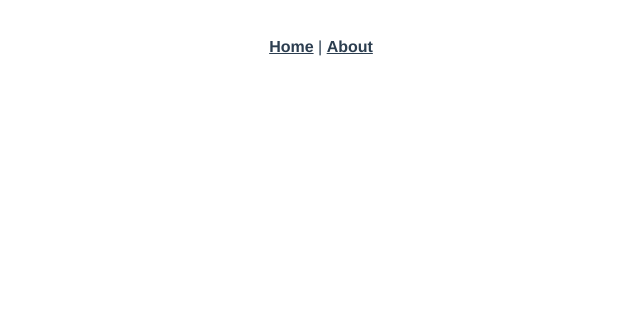
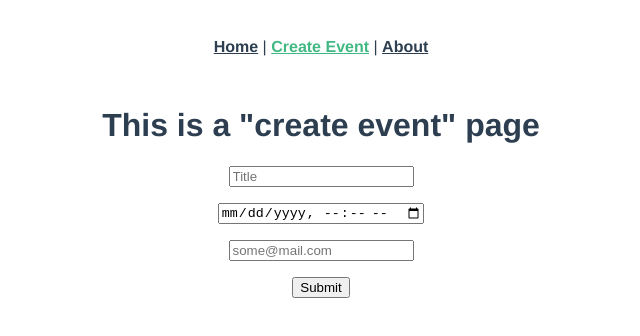
Before and after one commit to tonsV2/event-rooster-web, a Vue app: page /create-event in a window 1280 px wide. Before the commit this address had no page. Shown: the top 336 px of the page, without its empty margins (319-959 px from the left). Built offline with nearby package versions, Linux system fonts and the light colour scheme.

Commit message:
Implement CreateEvent view

```diff
--- a/package.json
+++ b/package.json
@@ -9,8 +9,9 @@
   },
   "dependencies": {
     "core-js": "^3.6.5",
-    "vue": "^3.0.0",
-    "vue-router": "^4.0.0-0"
+    "vue": "^3.0.11",
+    "vue-router": "^4.0.5",
+    "axios": "^0.21.1"
   },
   "devDependencies": {
     "@vue/cli-plugin-babel": "~4.5.0",
--- a/src/App.vue
+++ b/src/App.vue
@@ -1,6 +1,7 @@
 <template>
   <div id="nav">
     <router-link to="/">Home</router-link> |
+    <router-link to="/create-event">Create Event</router-link> |
     <router-link to="/about">About</router-link>
   </div>
   <router-view/>
--- a/src/router/index.js
+++ b/src/router/index.js
@@ -6,6 +6,11 @@ const routes = [
     path: '/',
     name: 'Home',
     component: Home
+  },
+  {
+    path: '/create-event',
+    name: 'CreateEvent',
+    component: () => import('../views/CreateEvent.vue')
   },
   {
     path: '/about',
--- /dev/null
+++ b/src/views/CreateEvent.vue
@@ -0,0 +1,99 @@
+<template>
+  <div class="create-event">
+    <h1>This is a "create event" page</h1>
+
+    <form id="create-event" @submit="submit" action="https://vuejs.org/" method="post">
+
+      <div v-if="errors.length">
+        <b>Please correct the following error(s):</b>
+        <ul>
+          <li class="form-error" v-bind:key="index" v-for="(error, index) in errors">* {{ error }}</li>
+        </ul>
+      </div>
+
+      <p>
+        <label>
+          <input id="title" v-model="title" type="text" name="title" placeholder="Title">
+        </label>
+      </p>
+
+      <p>
+        <label>
+          <input id="datetime" v-model="datetime" type="datetime-local" name="datetime">
+        </label>
+      </p>
+
+      <p>
+        <label>
+          <input id="email" v-model="email" type="email" name="email" placeholder="some@mail.com">
+        </label>
+      </p>
+
+      <p>
+        <input type="submit" value="Submit" :disabled="clicked">
+      </p>
+
+      <pre v-if="response">
+        {{ response }}
+      </pre>
+    </form>
+  </div>
+</template>
+
+<script>
+import axios from "axios";
+
+export default {
+  data() {
+    return {
+      clicked: false,
+      errors: [],
+      title: null,
+      datetime: null,
+      email: null,
+      response: null
+    }
+  },
+  methods: {
+    submit(e) {
+      e.preventDefault()
+
+      this.errors = []
+
+      if (!this.title) {
+        this.errors.push('Title required')
+      }
+
+      if (!this.datetime || new Date(this.datetime) < new Date()) {
+        this.errors.push('A valid future date is equired')
+      }
+
+      if (!this.email) {
+        this.errors.push('Email required')
+      }
+
+      if (this.errors.length < 1) {
+        axios
+            .post('http://localhost:8080/events', {
+              title: this.title,
+              datetime: this.datetime,
+              email: this.email
+            })
+            .then(response => {
+              this.clicked = true
+              console.log(response.data)
+              this.response = response.data
+            })
+            .catch(error => console.log(error.response.data.error))
+      }
+
+    }
+  }
+}
+</script>
+
+<style scoped>
+.form-error {
+  color: red
+}
+</style>
```
Also changed, not shown: 1 other file (tests, documents, lock files or other folders).
